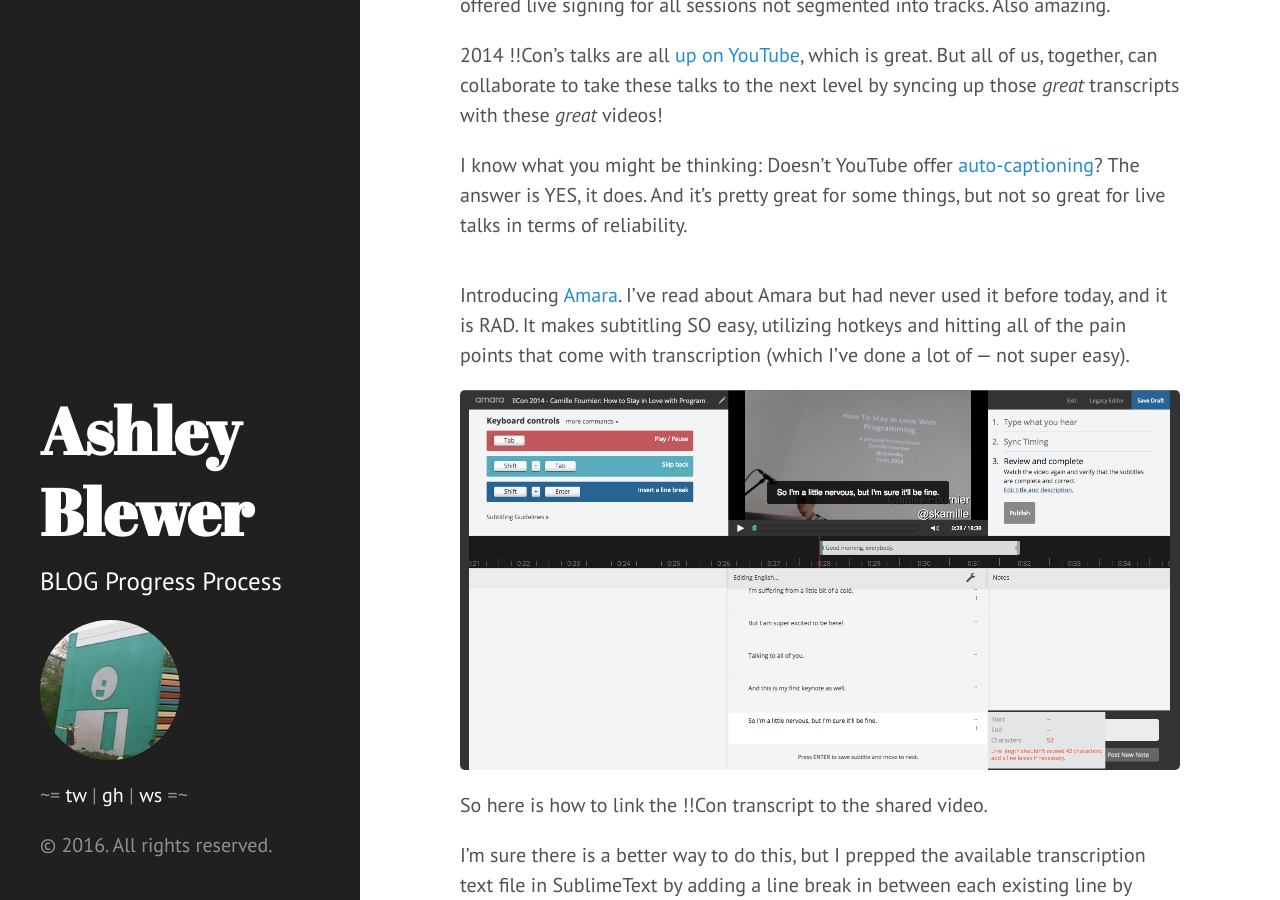
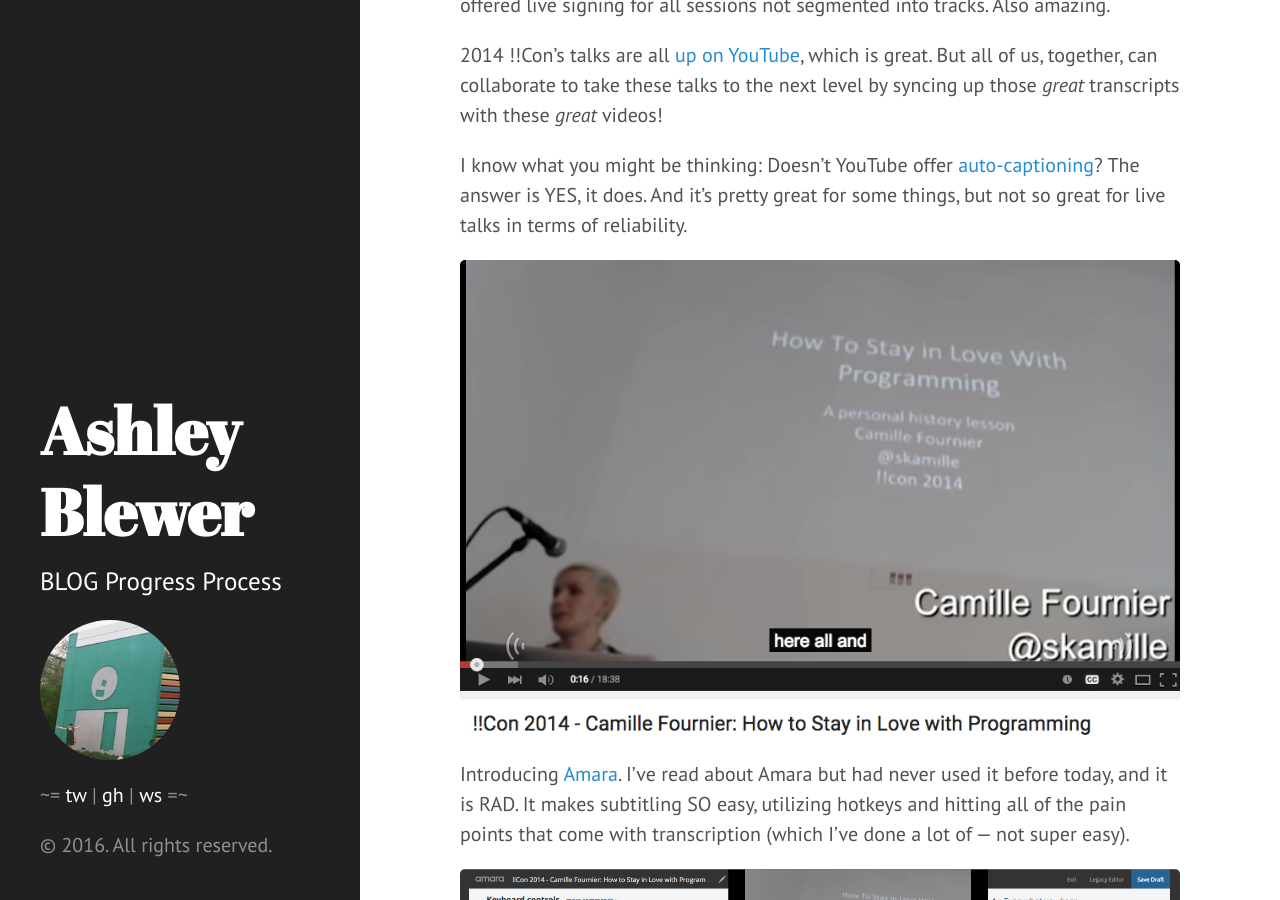
Before and after one commit to ablwr/ablwr.github.io, a Jekyll site: the page built from _posts/2015-06-01-creating-closed-captions-for-bangbangcon-conference-videos.markdown, in a window 1280 px wide and 900 px high, scrolled down 410 px. Built offline with Jekyll 4.4.1, drawn with Linux system fonts in a browser that asks for light colours.

Commit message:
fix link to captions

```diff
--- a/_posts/2015-06-01-creating-closed-captions-for-bangbangcon-conference-videos.markdown
+++ b/_posts/2015-06-01-creating-closed-captions-for-bangbangcon-conference-videos.markdown
@@ -14,7 +14,7 @@
 
 I know what you might be thinking: Doesn't YouTube offer [auto-captioning](https://support.google.com/youtube/answer/3038280?hl=en)? The answer is YES, it does. And it’s pretty great for some things, but not so great for live talks in terms of reliability.
 
-![](images/bad_captions.png)
+![](/images/bad_captions.png)
 
 Introducing [Amara](https://amara.org). I’ve read about Amara but had never used it before today, and it is RAD. It makes subtitling SO easy, utilizing hotkeys and hitting all of the pain points that come with transcription (which I’ve done a lot of — not super easy).
 
```
